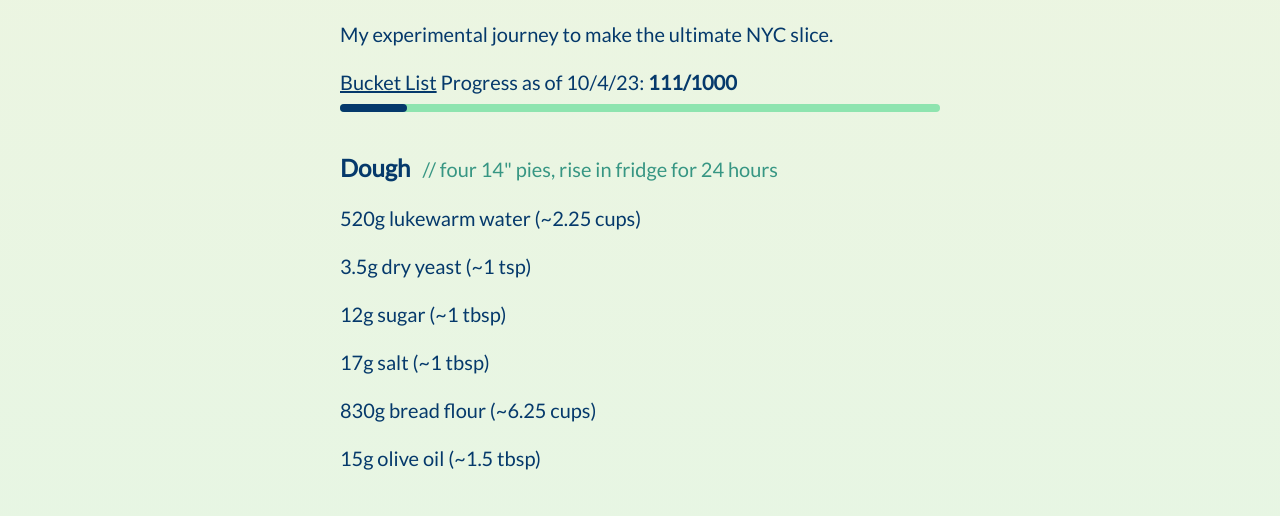
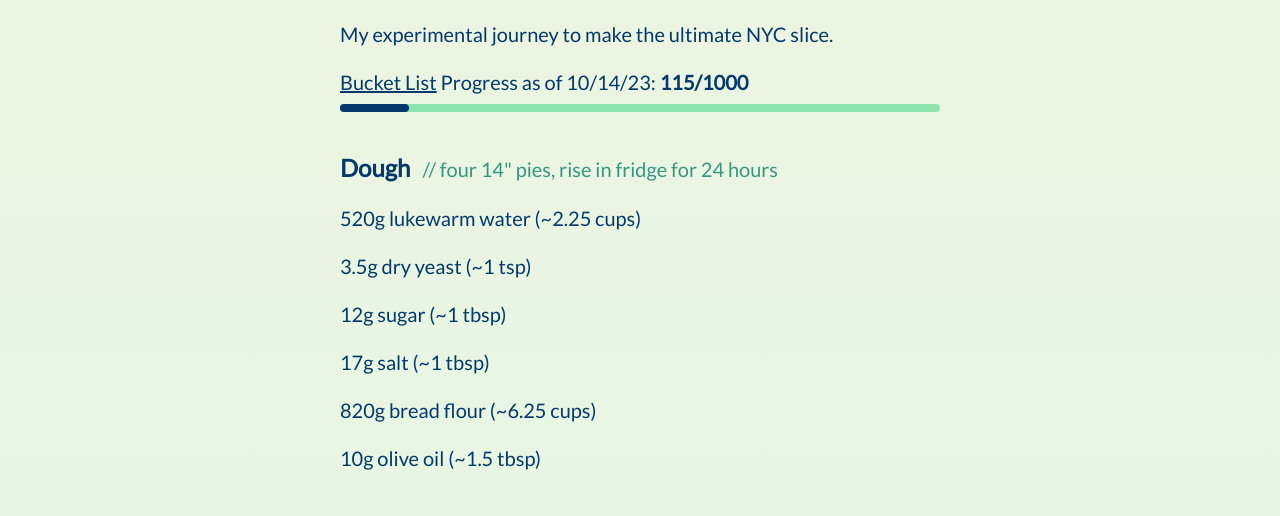
Before and after one commit to jwmke/personal-website, a Next.js app: page /blog/pizza in a window 1280 px wide. Shown: the part 196-712 px from the top of the page. Built offline with nearby package versions, Linux system fonts and the light colour scheme.

Commit message:
message for no terms blog search

```diff
--- a/components/BlogSearch.tsx
+++ b/components/BlogSearch.tsx
@@ -31,7 +31,9 @@ const BlogSearch = (props: {setResults: Function}) => {
                         highlights: post.highlight.body
                     })
                 });
-
+                if (resultList.length === 0) {
+                    resultList = [searchTerm];
+                }
                 props.setResults(resultList);
             } else {
                 props.setResults([]);
@@ -44,12 +46,12 @@ const BlogSearch = (props: {setResults: Function}) => {
 
     return (
         <>
-            <div className='hover:cursor-text md:flex hidden bg-pine text-lg shadow-pine shadow-2xl rounded-xl max-h-32 px-4 py-2 max-w-3-1xl'>
+            <div className='hover:cursor-text flex bg-pine text-lg shadow-pine shadow-2xl rounded-xl max-h-32 px-4 py-2 max-w-3-1xl'>
                 <span className='flex-1 text-white hover:cursor-pointer hover:text-mint mr-2'>
                     { isLoading ? <div id='loading'/> : "🔎︎"}
                 </span>
                 <span style={{flex: "32"}}>
-                    <input onChange={(e:any) => setSearchTerm(e.target.value)} autoFocus className='caret-white w-full placeholder-white placeholder-opacity-80' style={{backgroundColor: "transparent", "outline": "none"}} placeholder='Search contents of blogs...'/>
+                    <input onChange={(e:any) => setSearchTerm(e.target.value)} autoFocus className='caret-white w-full placeholder-white placeholder-opacity-70' style={{backgroundColor: "transparent", "outline": "none"}} placeholder='Search contents of the blogs'/>
                 </span>
             </div>
         </>
--- a/pages/blog/index.tsx
+++ b/pages/blog/index.tsx
@@ -38,7 +38,9 @@ const Blog: NextPage = () => {
             <div className='text-2xl font-bold mt-5 pb-3 md:pb-0'>
               General Posts
             </div>
-            {searchResults.length > 0 ? posts.map(post => {
+            {searchResults.length > 0 ? (typeof searchResults[0] == "string" ?
+            <div className='text-navy md:mt-6 -mb-2 text-xl'>Unable to find the term <p className='text-mint inline-block'>{searchResults[0]}</p> in any of the blogs, please try again.</div>
+             : posts.map(post => {
               let highlghts:any = [];
               searchResults.forEach((result:any) => {
                 if (result.title === post.name) {
@@ -46,7 +48,7 @@ const Blog: NextPage = () => {
                 }
               })
               if (highlghts.length > 0) return <BlogCard key={post.name} {...post} highlights={highlghts}/>
-            }) : posts.map(post => <BlogCard key={post.name} {...post}/>)}
+            })) : posts.map(post => <BlogCard key={post.name} {...post}/>)}
             <div className='text-2xl font-bold mt-7 md:mt-14'>
               Random Posts
             </div>
--- a/pages/blog/pizza.tsx
+++ b/pages/blog/pizza.tsx
@@ -24,10 +24,10 @@ const BlogPost: NextPage = () => {
               My experimental journey to make the ultimate NYC slice.<br/>
             </div>
             <div className='text-xl mt-5'>
-              <Link href='/bucketlist' target="_blank" rel="noreferrer"><span className='inline underline hover:text-teal hover:cursor-pointer'>Bucket List</span></Link> Progress as of 10/4/23: <span className='text-navy font-bold'>111/1000</span>
+              <Link href='/bucketlist' target="_blank" rel="noreferrer"><span className='inline underline hover:text-teal hover:cursor-pointer'>Bucket List</span></Link> Progress as of 10/14/23: <span className='text-navy font-bold'>115/1000</span>
             </div>
             <div className="w-full bg-mint rounded-full h-2 mt-2">
-              <div className="bg-navy h-2 rounded-full" style={{"width": ((111/1000.0)*100) + "%"}}></div>
+              <div className="bg-navy h-2 rounded-full" style={{"width": ((115/1000.0)*100) + "%"}}></div>
             </div>
             <div className='text-xl child:mt-5 mt-8'>
               <div className='align-text-bottom'>
@@ -42,8 +42,8 @@ const BlogPost: NextPage = () => {
               <p>3.5g dry yeast (~1 tsp)</p>
               <p>12g sugar (~1 tbsp)</p>
               <p>17g salt (~1 tbsp)</p>
-              <p>830g bread flour (~6.25 cups)</p>
-              <p>15g olive oil (~1.5 tbsp)</p>
+              <p>820g bread flour (~6.25 cups)</p>
+              <p>10g olive oil (~1.5 tbsp)</p>
               <div className='align-text-bottom'>
                 <span className='inline-block'>
                   <p className='pt-5 text-2xl font-bold'>Sauce</p>
--- a/pages/bucketlist.tsx
+++ b/pages/bucketlist.tsx
@@ -46,6 +46,7 @@ const BucketList: NextPage = () => {
             <p>Achieve zero debt</p>
             <p className='line-through'>Stay in a European hostel (September, 2023)</p>
             <p>Climb Mount Kilimanjaro</p>
+            <p>Complete every <a href='https://www.teamblind.com/post/New-Year-Gift---Curated-List-of-Top-75-LeetCode-Questions-to-Save-Your-Time-OaM1orEU' target="_blank" rel="noreferrer" className='hover:text-teal underline hover:cursor-nesw-resize'>Blind 75</a> question</p>
           </div>
         </div>
       </div>
```
